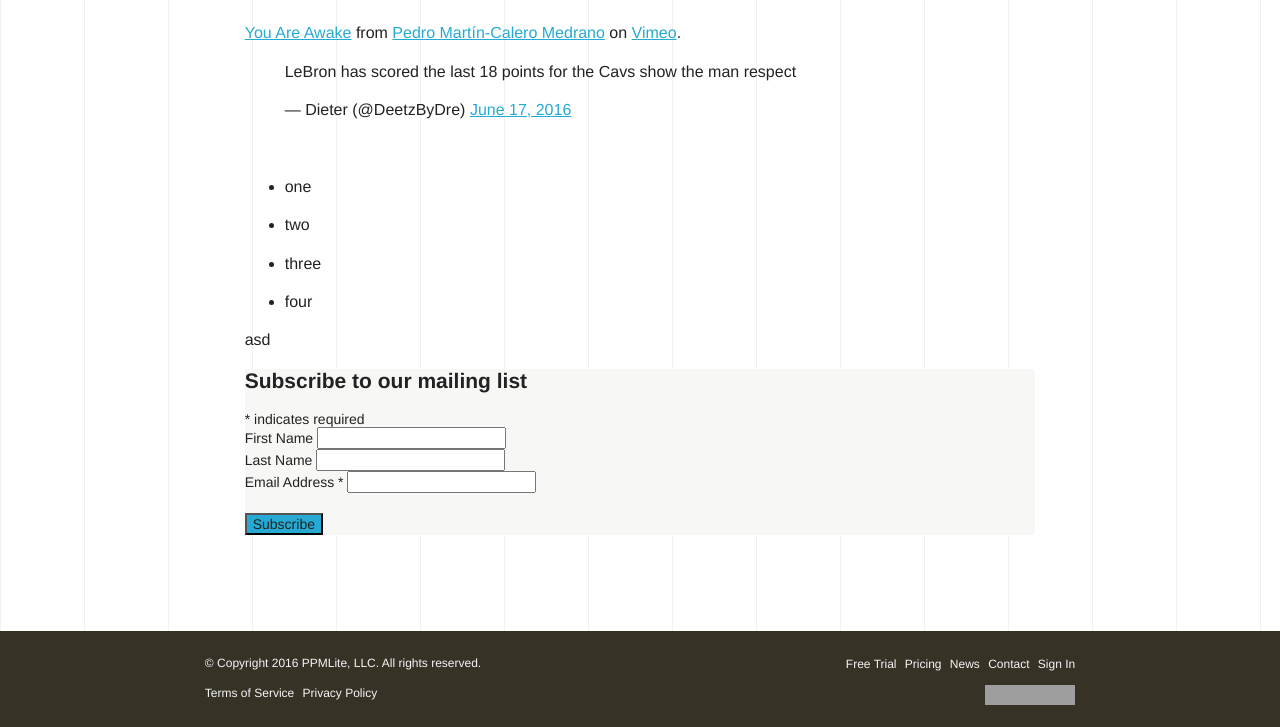
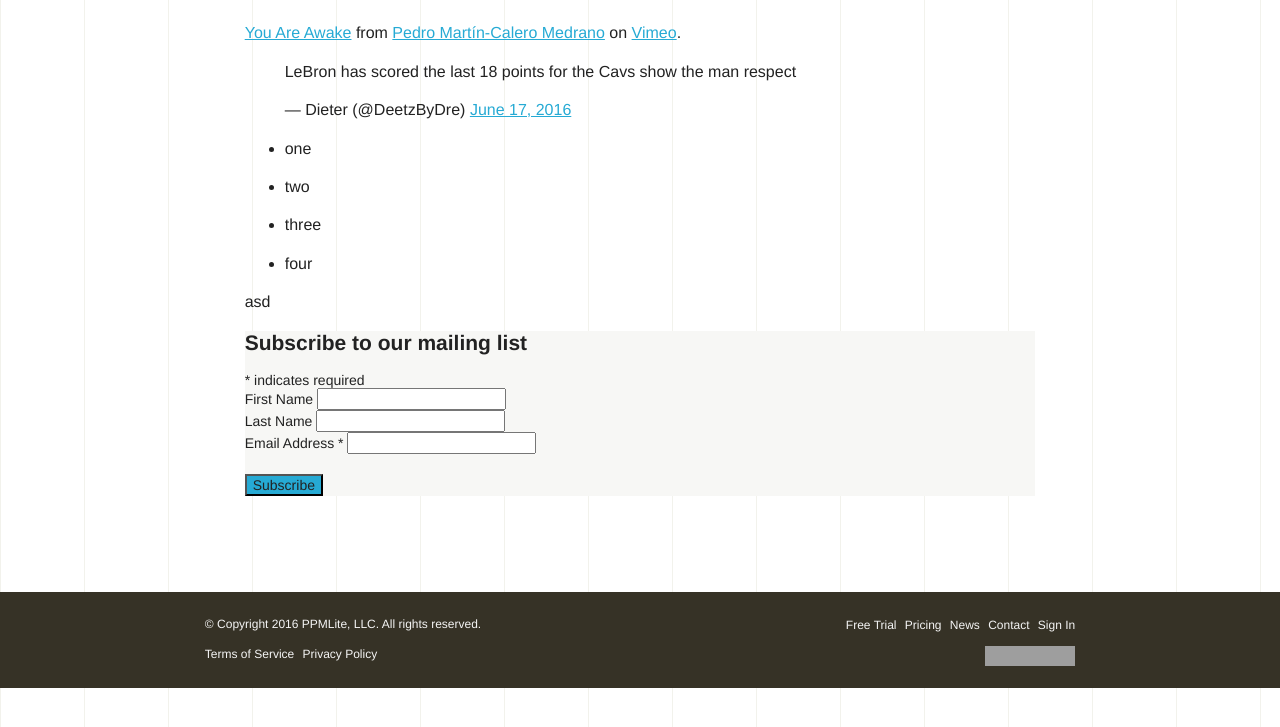
Before and after one commit to MichaelAshmead/RoadmapJekyll, a Jekyll site: the page built from _posts/2016-06-17-wassup.markdown, in a window 1280 px wide. Shown: the part 964-1691 px from the top of the page. Built offline with Jekyll 4.4.1, drawn with Linux system fonts in a browser that asks for light colours; comment, search, counter and statistics services are not loaded; grey boxes are pictures that could not be loaded.

Commit message:
Updated Wassup

```diff
--- a/_posts/2016-06-17-wassup.markdown
+++ b/_posts/2016-06-17-wassup.markdown
@@ -10,8 +10,7 @@
 
 <iframe src="https://player.vimeo.com/video/170638114" width="640" height="360" frameborder="0" webkitallowfullscreen mozallowfullscreen allowfullscreen></iframe> <p><a href="https://vimeo.com/170638114">You Are Awake</a> from <a href="https://vimeo.com/user9970529">Pedro Mart&iacute;n-Calero Medrano</a> on <a href="https://vimeo.com">Vimeo</a>.</p>
 
-<blockquote class="twitter-tweet" data-lang="en"><p lang="en" dir="ltr">LeBron has scored the last 18 points for the Cavs show the man respect</p>&mdash; Dieter (@DeetzByDre) <a href="https://twitter.com/DeetzByDre/status/743645526847983616">June 17, 2016</a></blockquote>\
-<script async src="//platform.twitter.com/widgets.js" charset="utf-8"></script>
+<blockquote class="twitter-tweet" data-lang="en"><p lang="en" dir="ltr">LeBron has scored the last 18 points for the Cavs show the man respect</p>&mdash; Dieter (@DeetzByDre) <a href="https://twitter.com/DeetzByDre/status/743645526847983616">June 17, 2016</a></blockquote><script async src="//platform.twitter.com/widgets.js" charset="utf-8"></script>
 
 * one
 
```
